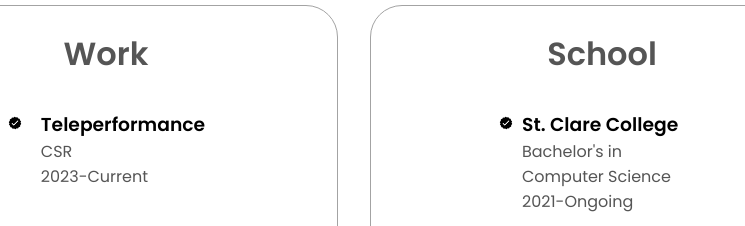
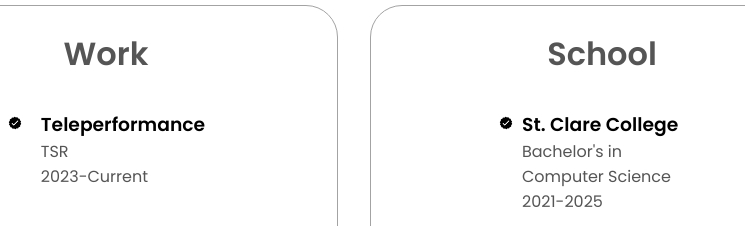
Before and after one commit to FurioKashimazu/my-portfolio, a plain HTML site: page index.html in a window 1280 px wide. Shown: the part 1820-2046 px from the top of the page, 286-1031 px from the left. Drawn offline with Linux system fonts and the light colour scheme.

Commit message:
Update index.html

```diff
--- a/index.html
+++ b/index.html
@@ -137,7 +137,7 @@
                   class="icon" />
                 <div>
                   <h3>Teleperformance</h3>
-                  <p>CSR</p>
+                  <p>TSR</p>
                   <p>2023-Current</p>
                 </div>
               </article>
@@ -176,7 +176,7 @@
                 <div>
                   <h3>St. Clare College</h3>
                   <p>Bachelor's in Computer Science</p>
-                  <p>2021-Ongoing</p>
+                  <p>2021-2025</p>
                 </div>
               </article>
               <article>
```
